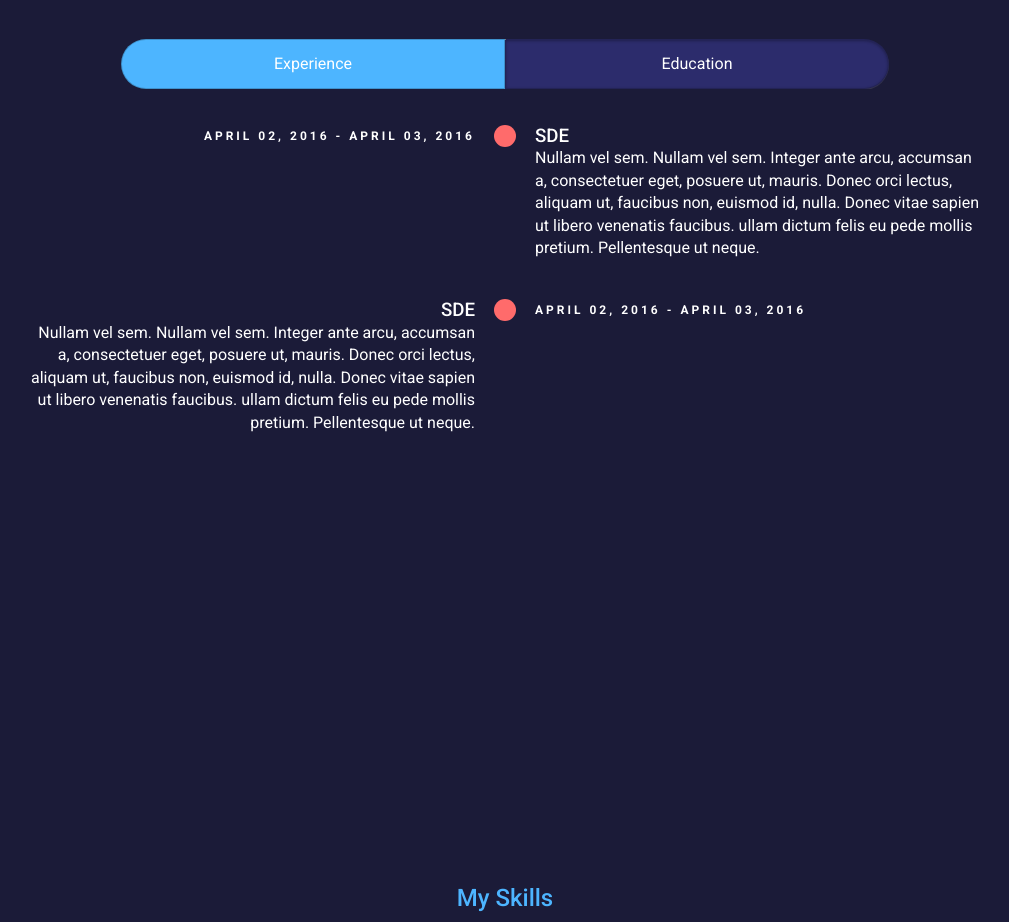
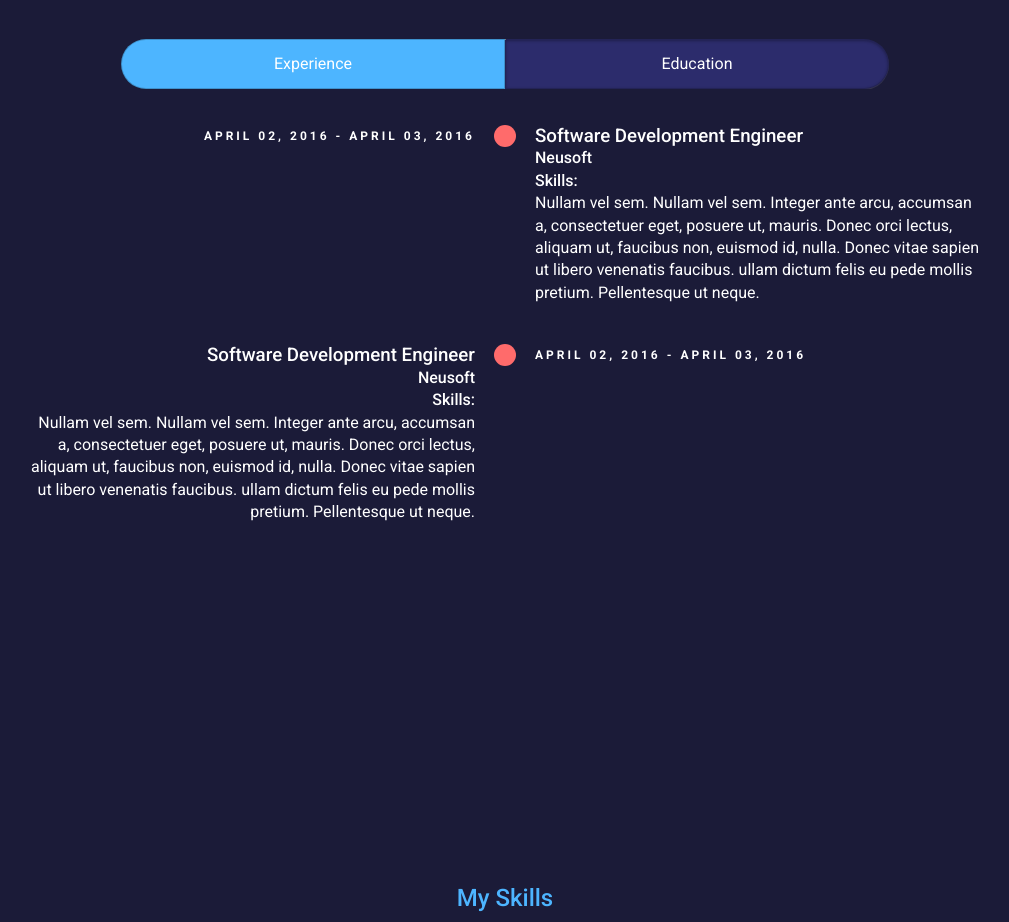
Before and after one commit to xiexixixi/yxhp, a React (Create React App) app: page / in a window 1280 px wide. Shown: the part 1760-2682 px from the top of the page, without its empty margins (135-1144 px from the left). Built offline with nearby package versions, Linux system fonts and the light colour scheme.

Commit message:
finished the timeline logic

```diff
--- a/src/components/experience/Experience.tsx
+++ b/src/components/experience/Experience.tsx
@@ -35,7 +35,7 @@ const Experience: React.FC = () => {
         />
         <label htmlFor="radio-two">Education</label>
       </ToggleSwitch>
-      <Timeline/>
+      <Timeline isEducation = {isChecked}/>
 
 
     </section>
--- a/src/components/experience/timeline/Timeline.tsx
+++ b/src/components/experience/timeline/Timeline.tsx
@@ -1,7 +1,7 @@
 import React from 'react'
 import './timeline.css'
 import { styled } from 'styled-components'
-import TimelineItem from './TimelineItem'
+import TimelineItem, { EducationTimelineItem, ExperienceTimelineItem } from './TimelineItem'
 
 const TimelineWrapper = styled.div`
     width: var(--container-width-lg);
@@ -16,13 +16,19 @@ const TimelineWrapper = styled.div`
         width: var(--container-width-sm);
     } */
 `
+interface TimelineType {
+    isEducation: boolean;
+}
 
-const Timeline:React.FC = () => {
+
+const Timeline:React.FC<TimelineType> = (props) => {
   return (
     <TimelineWrapper >
         <ul className="timeline timeline-centered">
-            <TimelineItem/>
-            <TimelineItem/>
+            {props.isEducation?
+                <><ExperienceTimelineItem/><ExperienceTimelineItem/></>:
+                <><EducationTimelineItem/><EducationTimelineItem/></>
+            }
         </ul>
     </TimelineWrapper>
   )
--- a/src/components/experience/timeline/TimelineItem.tsx
+++ b/src/components/experience/timeline/TimelineItem.tsx
@@ -1,5 +1,13 @@
 import React from 'react'
 import './timeline.css'
+import SkillItem from '../../skills/SkillItem'
+import { Category, Proficiency } from '../../skills/Skills'
+// Configured DNS and CDN using Cloudflare to optimize website performance and enhance global accessibility
+// Deployed and managed a website on Azure virtual machines, utilizing load balancers to ensure high availability
+// Bolstered website security by installing an SSL certificate, transitioning the site to HTTPs for secure data transmission
+// Constructed a CI/CD pipeline using Jenkins and Git webhooks, streamlining development and deployment processes
+// Developed and maintained the website using PHP, HTML, JavaScript, CSS, and MySQL, ensuring smooth functionality and user experience
+
 
 const TimelineItem:React.FC = () => {
   return (
@@ -9,7 +17,9 @@ const TimelineItem:React.FC = () => {
         </div>
         <div className="timeline-marker"></div>
         <article className="timeline-content">
-            <h3 className="timeline-title">SDE</h3>
+            <h3 className="timeline-title">Software Development Engineer</h3>
+            <h4>Neusoft</h4>
+            <h4>Skills: </h4>
             <p>Nullam vel sem. Nullam vel sem. Integer ante arcu, accumsan a, consectetuer eget, posuere ut, mauris. Donec orci lectus, aliquam ut, faucibus non, euismod id, nulla. Donec vitae sapien ut libero venenatis faucibus. ullam dictum felis
                 eu pede mollis pretium. Pellentesque ut neque. </p>
         </article>
@@ -17,4 +27,44 @@ const TimelineItem:React.FC = () => {
   )
 }
 
+
+export const EducationTimelineItem:React.FC = () => {
+  return (
+    <li key={1} className="timeline-item">
+        <div className="timeline-info">
+            <span>April 02, 2016 - April 03, 2016</span>
+        </div>
+        <div className="timeline-marker"></div>
+        <article className="timeline-content">
+            <h3 className="timeline-title">Dalian University of Technology</h3>
+            <h4>Dalian, China</h4>
+            <h4>GPA: 3.84</h4>
+            <h4>Course: C/C++, Python</h4>
+            <p>Nullam vel sem. Nullam vel sem. Integer ante arcu, accumsan a, consectetuer eget, posuere ut, mauris. Donec orci lectus, aliquam ut, faucibus non, euismod id, nulla. Donec vitae sapien ut libero venenatis faucibus. ullam dictum felis
+                eu pede mollis pretium. Pellentesque ut neque. </p>
+        </article>
+    </li>
+  )
+}
+
+export const ExperienceTimelineItem:React.FC = () => {
+  return (
+    <li key={1} className="timeline-item">
+        <div className="timeline-info">
+            <span>April 02, 2016 - April 03, 2016</span>
+        </div>
+        <div className="timeline-marker"></div>
+        <article className="timeline-content">
+            <h3 className="timeline-title">Software Development Engineer</h3>
+            <h4>Neusoft</h4>
+            <h4>Skills: </h4>
+            <p>Nullam vel sem. Nullam vel sem. Integer ante arcu, accumsan a, consectetuer eget, posuere ut, mauris. Donec orci lectus, aliquam ut, faucibus non, euismod id, nulla. Donec vitae sapien ut libero venenatis faucibus. ullam dictum felis
+                eu pede mollis pretium. Pellentesque ut neque. </p>
+        </article>
+    </li>
+  )
+}
+
+
+
 export default TimelineItem
--- a/src/components/skills/Skills.tsx
+++ b/src/components/skills/Skills.tsx
@@ -11,7 +11,7 @@ export enum Proficiency {
   Experienced = 'Proficient',
   Expert = 'Expert',
 }
-enum Category {
+export enum Category {
   Frontend = "Frontend",
   Backend = "Backend",
   Other = "Library&DevTools",
```
